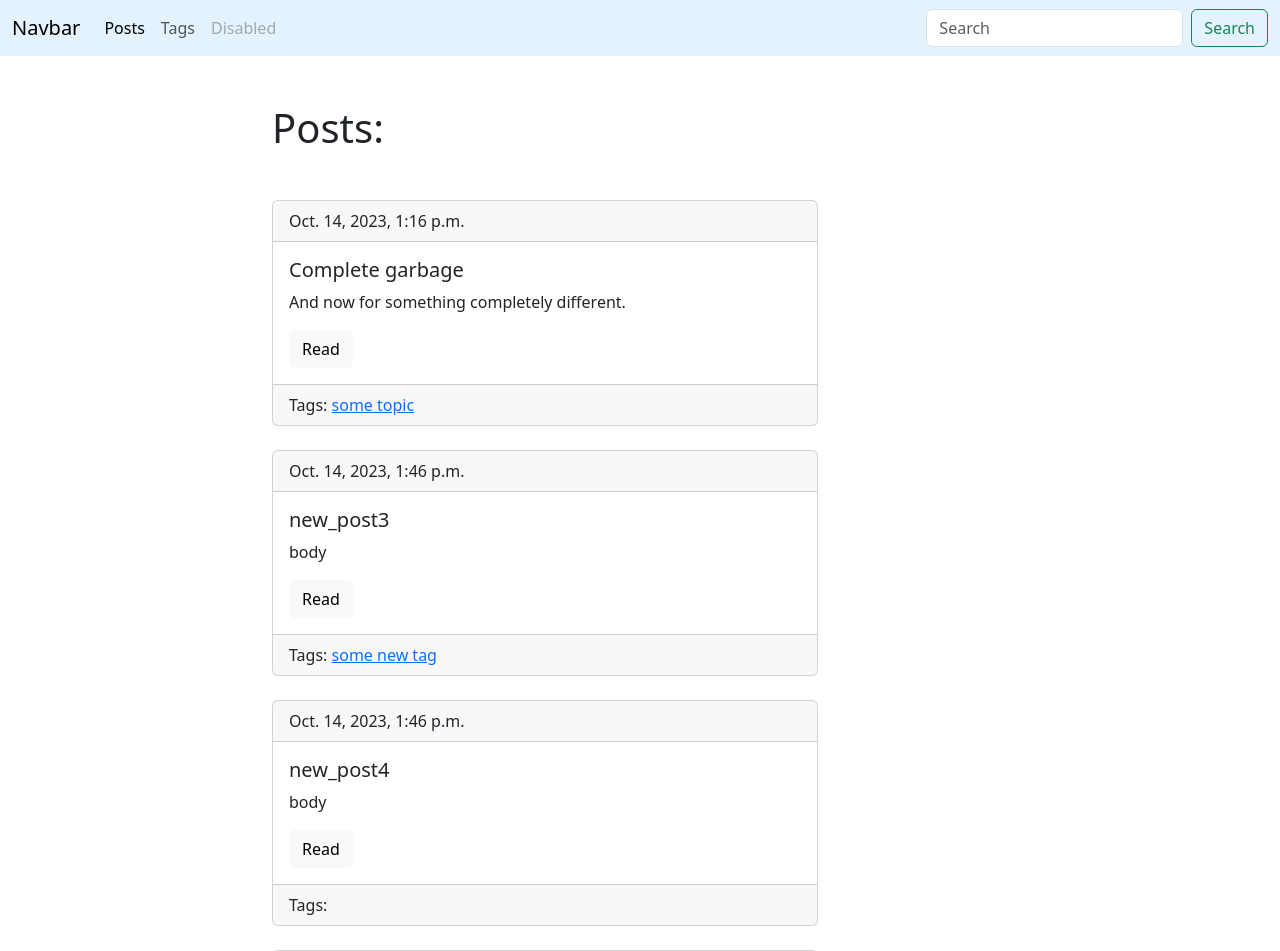
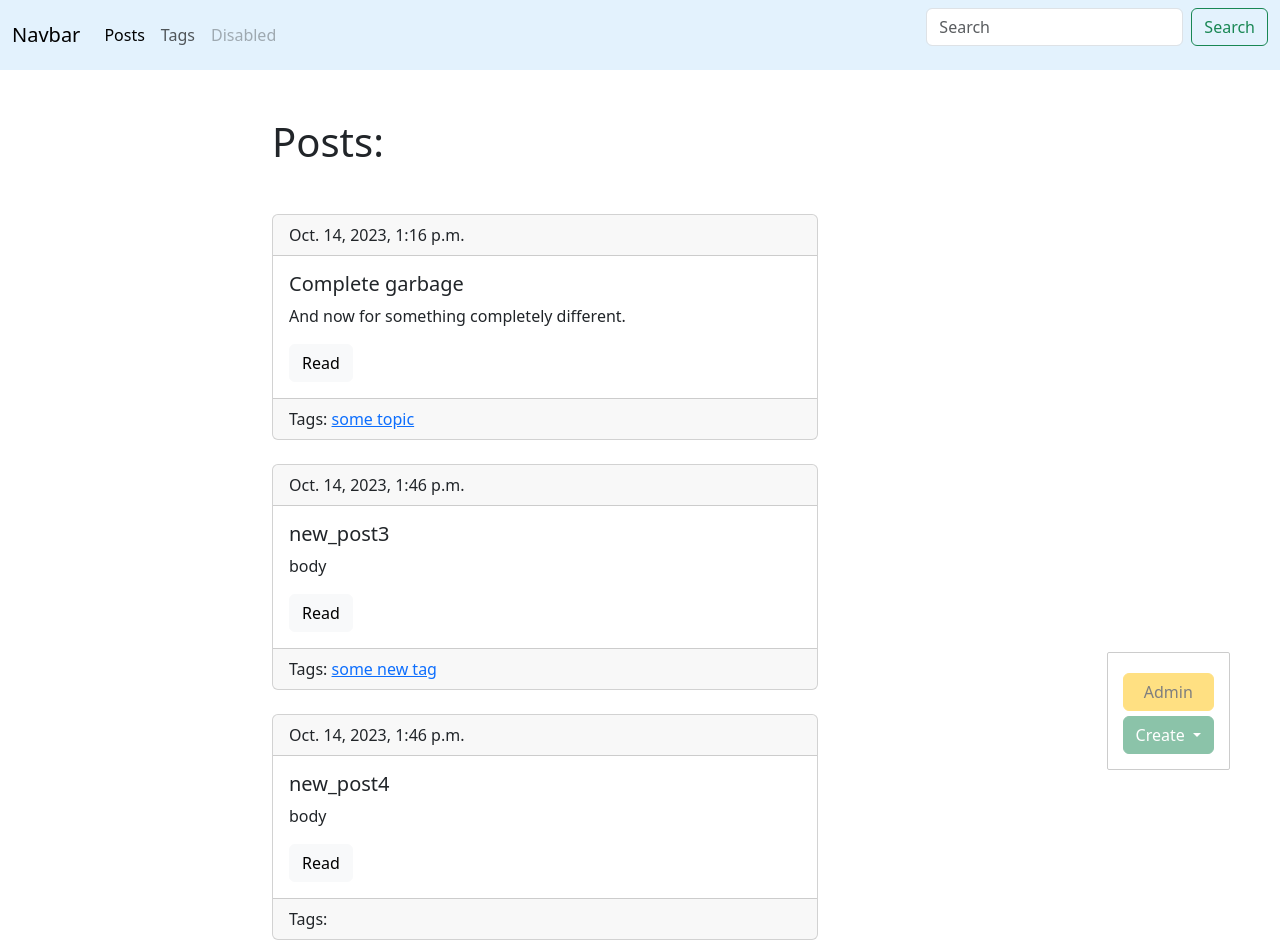
Before and after one commit to Archibald-prog/blogengine, a Django app: page /blog/ in a window 1280 px wide. Shown: the top 951 px of the page. Run offline with Django 3.2, Linux system fonts and the light colour scheme; data comes from the database, SQL or seed files in the repository.

Commit message:
Added div admin-panel.

```diff
--- a/templates/base.html
+++ b/templates/base.html
@@ -1,4 +1,5 @@
-<!DOCTYPE html>
+{% load static %}
+<!--<!DOCTYPE html>-->
 <html lang="en">
 <head>
     <meta charset="UTF-8">
@@ -6,6 +7,8 @@
     <meta http-equiv="X-UA-Compatible" content="ie=edge">
     <link href="https://cdn.jsdelivr.net/npm/bootstrap@5.3.2/dist/css/bootstrap.min.css" rel="stylesheet"
           integrity="sha384-T3c6CoIi6uLrA9TneNEoa7RxnatzjcDSCmG1MXxSR1GAsXEV/Dwwykc2MPK8M2HN" crossorigin="anonymous">
+    <script src="https://cdn.jsdelivr.net/npm/bootstrap@5.0.2/dist/js/bootstrap.bundle.min.js" integrity="sha384-MrcW6ZMFYlzcLA8Nl+NtUVF0sA7MsXsP1UyJoMp4YLEuNSfAP+JcXn/tWtIaxVXM" crossorigin="anonymous"></script>
+    <link rel="stylesheet" href="{% static 'css/styles.css' %}">
     <title>
         {% block title %}
             Blog Engine
@@ -50,5 +53,10 @@
         </div>
     </div>
 
+    <div class="admin-panel align-items-center">
+        <a href="/admin" class="btn btn-warning">Admin</a>
+        {% block admin-panel %}{% endblock %}
+    </div>
+
 </body>
 </html>
```
